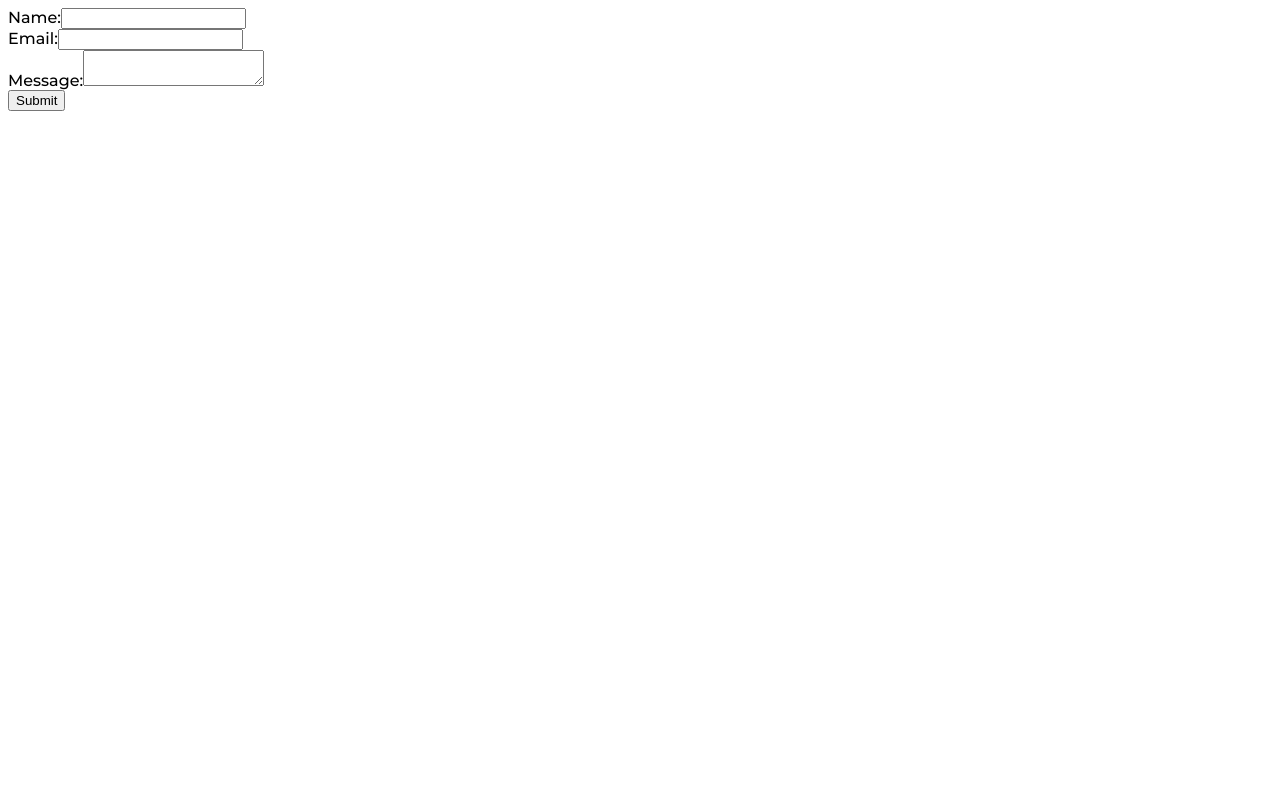
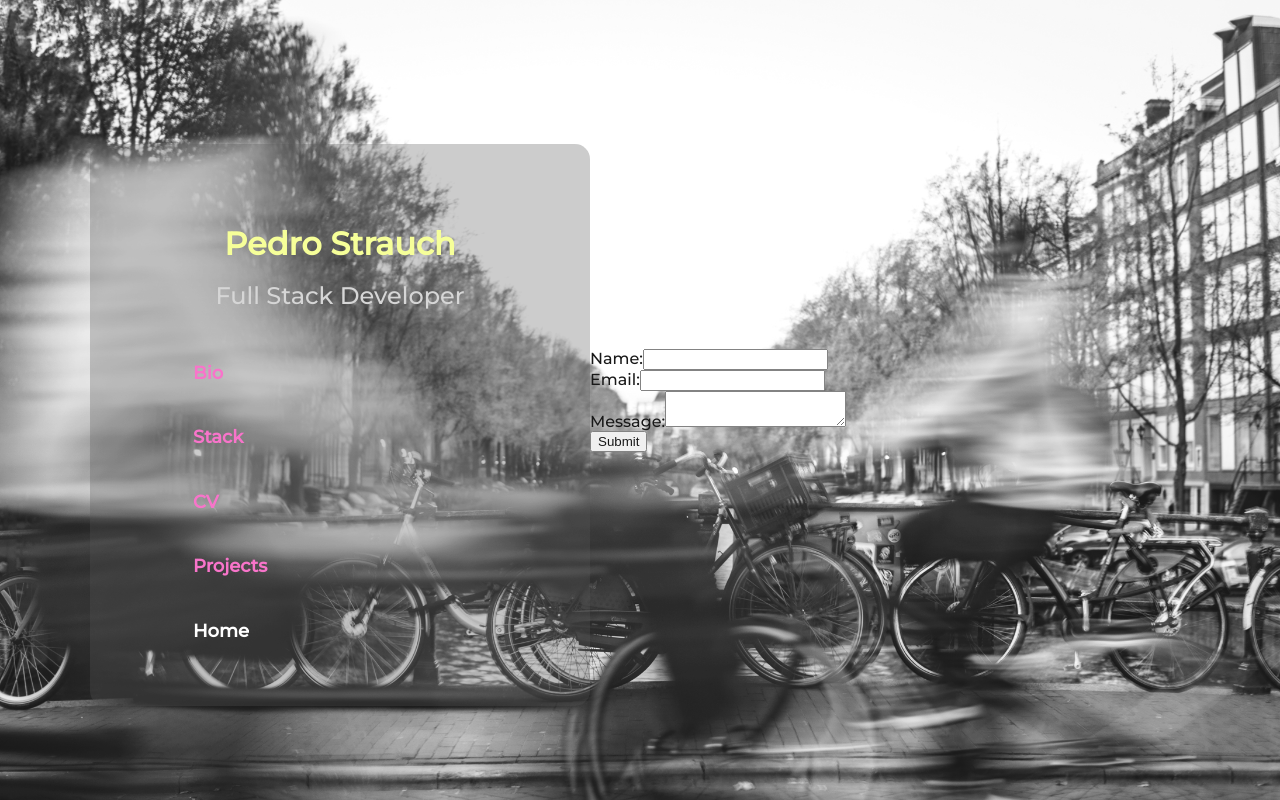
Before and after one commit to pedrosb90/webpage, a Next.js app: page /contact in a window 1280 px wide. Built offline with nearby package versions, Linux system fonts and the light colour scheme.

Commit message:
contactpage/ add navbar + layout

```diff
--- a/pages/contact.jsx
+++ b/pages/contact.jsx
@@ -1,5 +1,6 @@
 import Layout from "../comps/layout";
 import React, { useState } from "react";
+import Navbar from "../comps/navbar";
 
 function Contact_form() {
   const [name, setName] = useState("");
@@ -10,6 +11,8 @@ function Contact_form() {
     e.preventDefault();
   };
   return (
+    <Layout>
+      <Navbar />{" "}
       <form onSubmit={handleSubmit}>
         <div>
           <label htmlFor="name">Name:</label>
@@ -39,6 +42,7 @@ function Contact_form() {
         </div>
         <button type="submit">Submit</button>
       </form>
+    </Layout>
   );
 }
 
```
Lines whose indentation alone changed are shown as unchanged.
